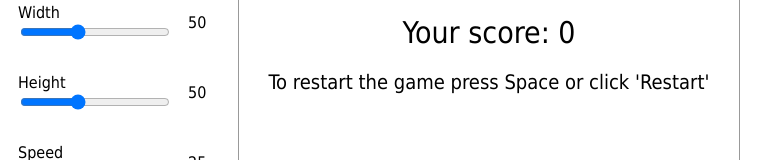
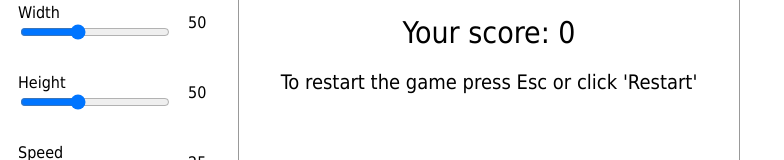
Before and after one commit to inker/snake.ts, a React app: page / in a window 1280 px wide. Shown: the part 232-392 px from the top of the page, without its empty margins (0-784 px from the left). Built offline with nearby package versions, Linux system fonts and the light colour scheme.

Commit message:
space -> esc

```diff
--- a/src/App.tsx
+++ b/src/App.tsx
@@ -94,8 +94,8 @@ const App = (props: Props) => {
 
   const onKeyDown = useCallback((e: KeyboardEvent) => {
     const { keyCode } = e
-    if (keyCode === 32) {
-      // space
+    if (keyCode === 27) {
+      // esc
       e.preventDefault()
       if (gameOver) {
         onRestart()
--- a/src/components/GameOver.tsx
+++ b/src/components/GameOver.tsx
@@ -30,7 +30,7 @@ const GameOver = ({
     <Root>
       <div>GAME OVER</div>
       <div>Your score: {score}</div>
-      <SmallText>To restart the game press Space or click 'Restart'</SmallText>
+      <SmallText>To restart the game press Esc or click 'Restart'</SmallText>
     </Root>
   )
 }
```
